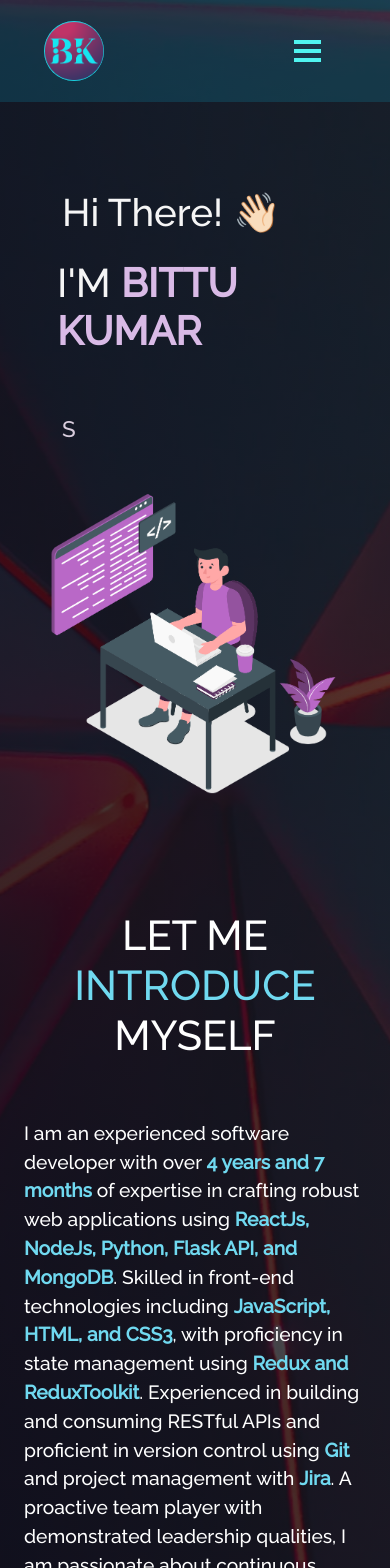
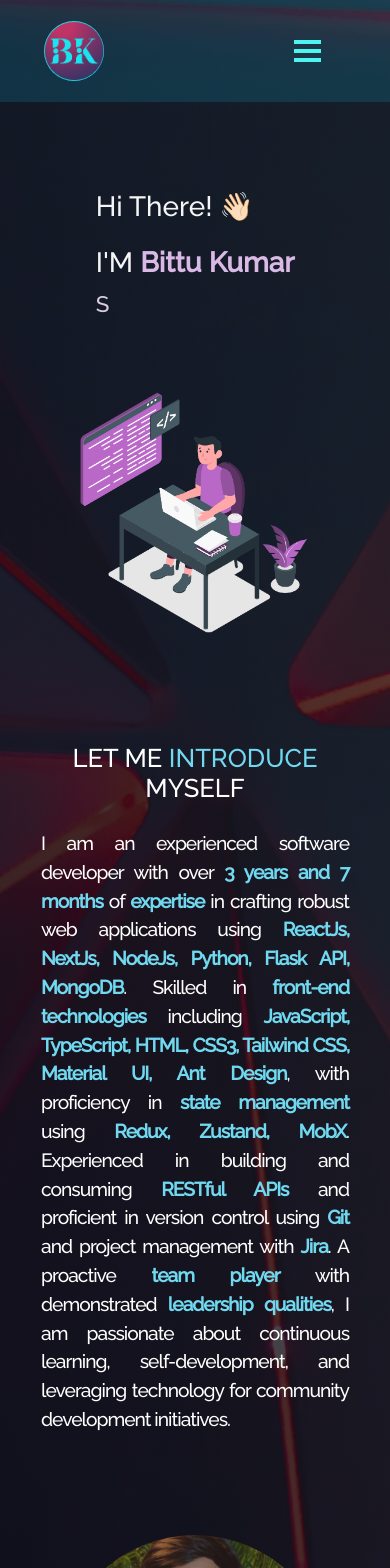
Before and after one commit to BittuKumar726/port-bk, a React (Vite) app: page / in a window 390 px wide. Shown: the top 1568 px of the page. Built offline with nearby package versions, Linux system fonts and the light colour scheme; no server answers.

Commit message:
Added dynamic data rendering and some css

```diff
--- a/src/App.tsx
+++ b/src/App.tsx
@@ -13,6 +13,9 @@ import "./style.css";
 import "./App.css";
 import "bootstrap/dist/css/bootstrap.min.css";
 
+import data from "./data/home.json";
+import { calculateExperience } from "./utils/helper";
+
 function App() {
   const [load, upadateLoad] = useState(true);
 
@@ -24,6 +27,40 @@ function App() {
     return () => clearTimeout(timer);
   }, []);
 
+  const introList = data?.introList;
+
+  const experience = calculateExperience(data?.startOfYear);
+
+  const skills = data?.skills;
+  const frontendSkill = data?.frontendSkill;
+  const stateManagement = data?.stateManagement;
+  const tools = data?.tools;
+
+  const introParts = [
+    `${introList[0]} **${experience}** ${introList[1]} **${skills.join(", ")}**.`,
+    `${introList[2]} **${frontendSkill.join(", ")}**,`,
+    `${introList[3]} **${stateManagement.join(", ")}**.`,
+    `${introList[4]} **${tools[0]}** and project management with **${tools[1]}**.`,
+    introList[5],
+  ];
+
+  const intro = introParts.join(" ");
+
+  const aboutIntroList = data?.aboutIntroList;
+  const aboutIntro = [
+    `${aboutIntroList[0]} **${experience}** ${aboutIntroList[1]} **${skills.join(", ")}**.`,
+    `${aboutIntroList[2]} **${frontendSkill.join(", ")}, ${stateManagement.join(", ")}**, ${aboutIntroList[3]}`,
+    `${aboutIntroList[4]} **${tools[0]}** ${aboutIntroList[5]} **${tools[1]}**.`
+  ].join(" ")
+
+  const updatedData = {
+    ...data,
+    intro: intro,
+    aboutIntro: aboutIntro
+  };
+
+
+
   return (
     <Router>
       <Preloader load={load} />
@@ -31,10 +68,10 @@ function App() {
         <NavBar />
         <ScrollToTop />
         <Routes>
-          <Route path="/" element={<Home />} />
-          <Route path="/port-bk" element={<Home />} />
+          <Route path="/" element={<Home data={updatedData} />} />
+          <Route path="/port-bk" element={<Home data={updatedData} />} />
           <Route path="/project" element={<Projects />} />
-          <Route path="/about" element={<About />} />
+          <Route path="/about" element={<About data={updatedData}/>} />
           <Route path="/resume" element={<Resume />} />
         </Routes>
         <Footer />
--- a/src/components/About/About.tsx
+++ b/src/components/About/About.tsx
@@ -5,7 +5,8 @@ import Techstack from "./Techstack";
 import Toolstack from "./Toolstack";
 import Github from "./Github";
 
-const About = () => {
+const About = (props: any) => {
+  const {data} = props
   return (
     <Container fluid className="about-section">
       {/* <Particle /> */}
@@ -22,7 +23,7 @@ const About = () => {
             <h1 style={{ fontSize: "2.1em", paddingBottom: "20px" }}>
               Know Who <strong className="purple">I'M</strong>
             </h1>
-            <AboutCard />
+            <AboutCard data={data}/>
           </Col>
           <Col
             md={5}
--- a/src/components/About/AboutCard.tsx
+++ b/src/components/About/AboutCard.tsx
@@ -1,7 +1,8 @@
 import Card from "react-bootstrap/Card";
+import MarkdownContent from "../features/markdown";
 // import { ImPointRight } from "react-icons/im";
 
-const AboutCard = () => {
+const AboutCard = ({data}: any) => {
   return (
     <Card className="quote-card-view">
       <Card.Body>
@@ -10,34 +11,8 @@ const AboutCard = () => {
             Hi Everyone, I am <span className="purple"> Bittu Kumar </span>
             from <span className="purple"> Jharkhand, India.</span>
             <br />
-            <br />I am an <span className="purple">enthusiastic</span> learner
-            with high motivational, problem-solving, and decision-making skills.
-            I seek knowledge for self-development and aim to be a helping hand
-            for community development. Highly interested in{" "}
-            <span className="purple">reading books</span> and participating in{" "}
-            <span className="purple">
-              extracurricular activities like sports
-            </span>
-            , I am an excellent{" "}
-            <span className="purple">
-              team player with leadership qualities
-            </span>
-            . I am also extremely inclined towards spirituality and humanity. I
-            have around <span className="purple">4 years and 7 months</span> of
-            experience as a software developer with expertise in developing web
-            applications using <span className="purple">ReactJs</span>,{" "}
-            <span className="purple">NodeJs</span>,{" "}
-            <span className="purple">Python</span>,{" "}
-            <span className="purple">Flask API</span>, and{" "}
-            <span className="purple">MongoDB</span>. I have a sound
-            understanding of <span className="purple">JavaScript</span>,{" "}
-            <span className="purple">HTML</span>,{" "}
-            <span className="purple">CSS3</span>,{" "}
-            <span className="purple">Redux/ReduxToolkit</span>,{" "}
-            <span className="purple">RESTful API</span>, and{" "}
-            <span className="purple">databases such as MongoDB</span>. I am
-            proficient in version control using{" "}
-            <span className="purple">Git and Jira</span>.
+            <br/>
+            <MarkdownContent data={data?.aboutIntro} />
           </p>
         </blockquote>
       </Card.Body>
--- a/src/components/Home/Home.tsx
+++ b/src/components/Home/Home.tsx
@@ -6,7 +6,7 @@ import { useEffect, useState } from "react";
 // import api from "../../api/portApi";
 import homeData from "../../data/home.json";
 
-const Home = () => {
+const Home = (props: any) => {
   const [data, setData] = useState<any>({});
   const getHomePageData = async () => {
     //  Commented due to api issues
@@ -16,7 +16,7 @@ const Home = () => {
     // } catch (error) {
     //   console.log(error, "Error");
     // }
-    setData(homeData);
+    setData(props?.data);
   };
   useEffect(() => {
     getHomePageData();
@@ -26,20 +26,23 @@ const Home = () => {
     <section className="home-page">
       <Container fluid className="home-section" id="home">
         <Container className="home-content">
-          <Row>
+          <Row
+            style={{ justifyContent: "space-around" }}
+            className="home-sub-content"
+          >
             <Col md={6} className="home-header">
-              <h1 style={{ paddingBottom: 15 }} className="heading">
+              <h1 style={{ paddingBottom: 15 }}>
                 Hi There!{" "}
                 <span className="wave" role="img" aria-labelledby="wave">
                   👋🏻
                 </span>
               </h1>
-              <h1 className="heading-name">
-                I'M
-                <strong className="main-name"> BITTU KUMAR</strong>
+              <h1>
+                I'M{" "}
+                <strong className="main-name">{homeData?.name}</strong>
               </h1>
 
-              <div style={{ padding: 50, textAlign: "left" }}>
+              <div style={{ textAlign: "left" }}>
                 <TypeWiter roles={data?.roles} />
               </div>
             </Col>
--- a/src/components/Home/Home2.tsx
+++ b/src/components/Home/Home2.tsx
@@ -11,8 +11,8 @@ const Home2 = (props: any) => {
     <Container fluid className="home-about-section" id="about">
       <Container>
         <Row style={{ justifyContent: "center", alignItems: "center" }}>
-          <Col md={8} className="home-about-description">
-            <h1 style={{ fontSize: "2.6em" }}>
+          <Col md={7} className="home-about-description">
+            <h1 className="introduction-text">
               LET ME <span className="purple"> INTRODUCE </span> MYSELF
             </h1>
             <p className="home-about-body">
--- a/src/data/home.json
+++ b/src/data/home.json
@@ -1,14 +1,58 @@
 {
     "_id": "home_page",
+    "name": "Bittu Kumar",
     "roles": [
         "Software Developer",
         "Frontend Developer",
         "Fullstack Developer",
         "Mern Stack Developer"
     ],
+    "skills": [
+        "ReactJs",
+        "NextJs",
+        "NodeJs",
+        "Python",
+        "Flask API",
+        "MongoDB"
+    ],
+    "frontendSkill": [
+        "JavaScript",
+        "TypeScript",
+        "HTML",
+        "CSS3",
+        "Tailwind CSS",
+        "Material UI",
+        "Ant Design"
+    ],
+    "stateManagement": [
+        "Redux",
+        "Zustand",
+        "MobX"
+    ],
+    "tools": [
+        "Git",
+        "Jira"
+    ],
+    "startOfYear": "2020-10-01",
     "urls": {
         "linkedinUrl": "https://www.linkedin.com/in/kumarbittu/",
         "githubUrl": "https://github.com/BittuKumar726/"
     },
+    "introList": [
+        "I am an experienced software developer with over",
+        "of **expertise** in crafting robust web applications using",
+        "Skilled in **front-end technologies** including",
+        "with proficiency in **state management** using",
+        "Experienced in building and consuming **RESTful APIs** and proficient in version control using",
+        " A proactive **team player** with demonstrated **leadership qualities**, I am passionate about continuous learning, self-development, and leveraging technology for community development initiatives."
+    ],
+    "aboutIntroList": [
+        "I am an **enthusiastic** learner with high motivational, problem-solving, and decision-making skills. I seek knowledge for self-development and aim to be a helping hand for community development. Highly interested in **reading books** and participating in **extracurricular activities like sports**, I am an excellent **team player with leadership qualities**. I am also extremely inclined towards spirituality and humanity. I have around",
+        "of experience as a software developer with expertise in developing web applications using",
+        "I have a sound understanding of",
+        "RESTful APIs, and databases like MongoDB.",
+        "I am proficient in version control using",
+        "and project management with"
+      ],
     "intro": "I am an experienced software developer with over **4 years and 7 months** of expertise in crafting robust web applications using **ReactJs, NodeJs, Python, Flask API, and MongoDB**. Skilled in front-end technologies including **JavaScript, HTML, and CSS3**, with proficiency in state management using **Redux and ReduxToolkit**. Experienced in building and consuming RESTful APIs and proficient in version control using **Git** and project management with **Jira**. A proactive team player with demonstrated leadership qualities, I am passionate about continuous learning, self-development, and leveraging technology for community development initiatives."
 }
--- a/src/style.css
+++ b/src/style.css
@@ -70,7 +70,7 @@ html {
 /* Navbar Section  */
 /* --------- */
 .sticky {
-  background-color: rgba(13, 183, 225, 0.171);
+  background-color: rgb(7 7 7 / 55%);
   transition: all 0.3s ease-out 0s !important;
   box-shadow: 0px 5px 5px 0px rgba(40, 124, 145, 0.171) !important;
   backdrop-filter: blur(15px) !important;
@@ -137,7 +137,6 @@ html {
 
 .expand-nav {
   backdrop-filter: blur(15px) !important;
-
 }
 
 @media (max-width: 767px) {
@@ -288,6 +287,9 @@ html {
   padding: 5em 0 2rem !important;
   color: whitesmoke;
   text-align: left;
+  width: 80% !important;
+  display: flex;
+  justify-content: center;
 }
 
 .heading {
@@ -315,7 +317,20 @@ html {
   color: #958d98 !important;
 }
 
+.introduction-text {
+  font-size: 2em;
+  text-align: start;
+}
+
 @media (max-width: 767px) {
+  .home-sub-content {
+    gap: 80px;
+  }
+
+  .home-header {
+    width: auto !important;
+  }
+
   .Typewriter__wrapper {
     font-size: 1.4em !important;
     font-weight: 500 !important;
@@ -324,6 +339,11 @@ html {
 
   .Typewriter__cursor {
     display: none !important;
+  }
+
+  .introduction-text{
+    text-align: center;
+    font-size: 1.6em;
   }
 }
 
@@ -424,7 +444,7 @@ html {
 /* Footer */
 /* --------- */
 .footer {
-  background-color: rgb(4, 20, 22);
+  background-color: rgb(7 7 7 / 55%);
   bottom: 0 !important;
   padding: 20px;
 }
@@ -438,6 +458,12 @@ html {
 }
 
 @media (max-width: 767px) {
+  .home-about-body{
+    padding: 17px;
+    text-align: justify;
+    letter-spacing: -1px;
+  }
+
   .footer-copywright {
     text-align: center !important;
   }
--- /dev/null
+++ b/src/utils/helper.ts
@@ -0,0 +1,15 @@
+export const calculateExperience = (startDateStr: string) => {
+  const start = new Date(startDateStr);
+  const now = new Date();
+
+  const totalMonths =
+    (now.getFullYear() - start.getFullYear()) * 12 +
+    (now.getMonth() - start.getMonth());
+
+  const years = Math.floor(totalMonths / 12);
+  const months = totalMonths % 12;
+
+  return `${years} year${years !== 1 ? "s" : ""}${
+    months > 0 ? ` and ${months} month${months !== 1 ? "s" : ""}` : ""
+  }`;
+};
```
Also changed, not shown: src/assets/b2.jpeg.
